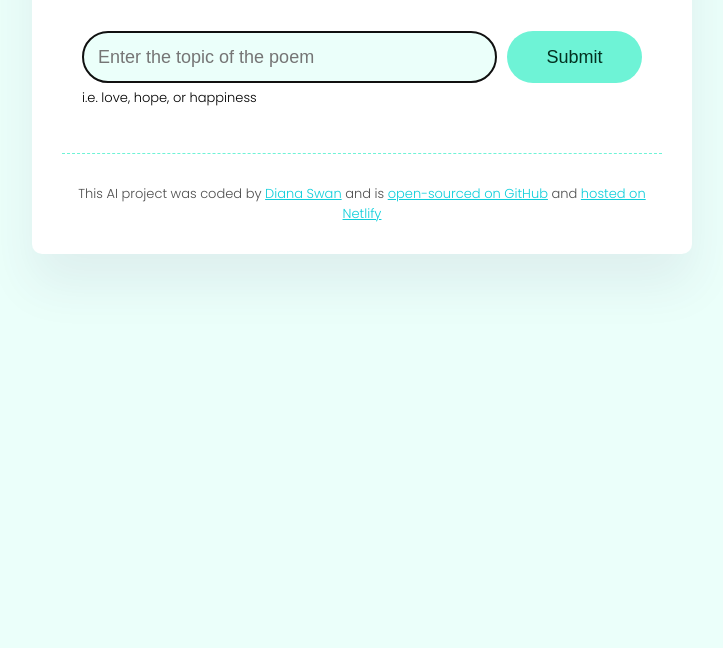
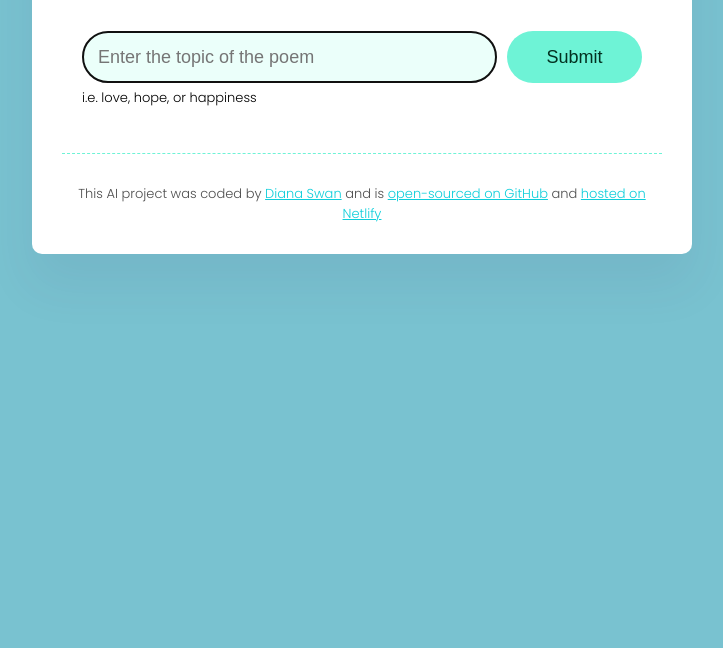
Before and after one commit to DianaSwan/SwanAIAddOnWeek2, a website built with Parcel: page index.html in a window 1280 px wide. Shown: the part 152-800 px from the top of the page, without its empty margins (278-1001 px from the left). Built offline with nearby package versions, Linux system fonts and the light colour scheme.

Commit message:
Styling tweaks

```diff
--- a/src/styles.css
+++ b/src/styles.css
@@ -1,5 +1,5 @@
 body {
-  background-color: #ebfffa;
+  background-color: #79c2d0;
   font-family: "Poppins", sans-serif;
   font-optical-sizing: auto;
   font-weight: 300;
```
